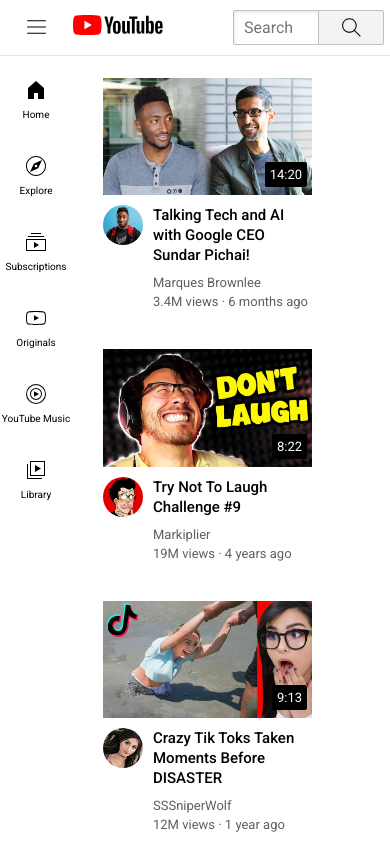
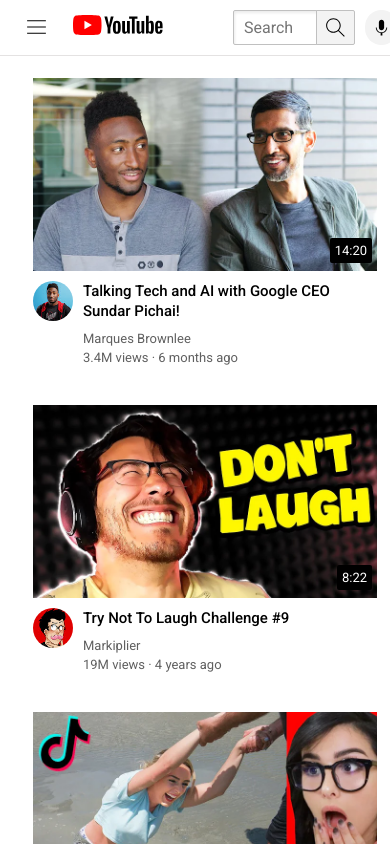
Before and after one commit to satyendramourya/Youtube_Clone, a plain HTML site: page index.html in a window 390 px wide. Shown: the top 844 px of the page. Drawn offline with Linux system fonts and the light colour scheme; files whose address does not match are found by name.

Commit message:
sidebar_updated

```diff
--- a/css/sidebar.css
+++ b/css/sidebar.css
@@ -10,6 +10,20 @@
     padding-top: 5px;
     z-index: 200;
     position: fixed;
+}
+
+@media (max-width : 531px){
+    .sidebar {
+        visibility: hidden;
+    }
+    body {
+        padding-left: 0px;
+        padding-right: 5px;
+    }
+    .Search-button{
+        width: auto;
+        margin-left: -3px;
+    }
 }
 
 .sidebar-link {
```
